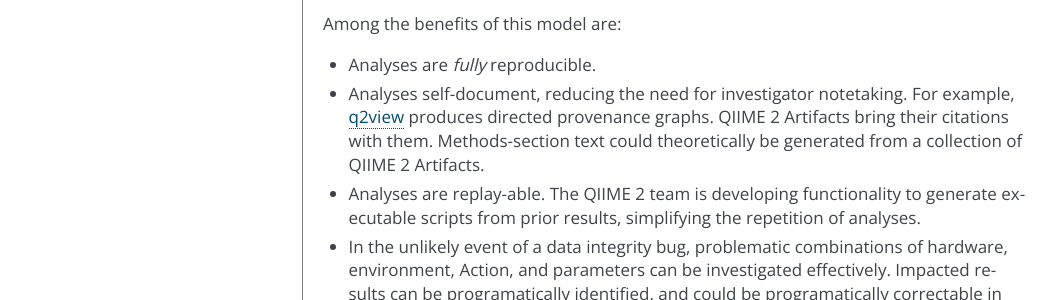
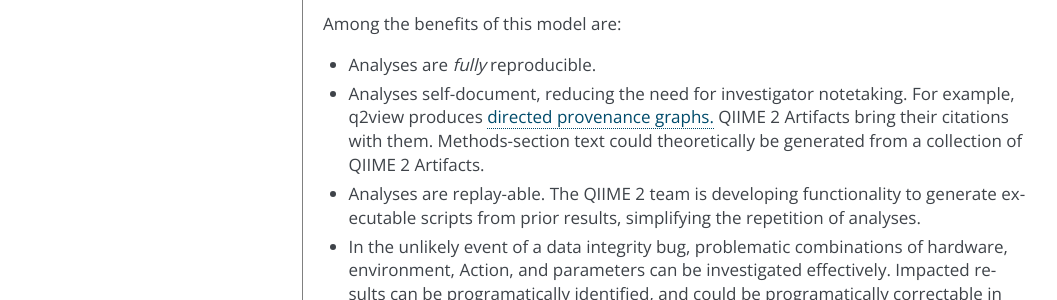
Before and after one commit to qiime2/dev-docs, a Sphinx documentation site: the page built from source/storing-data/provenance.rst, in a window 1280 px wide and 900 px high, scrolled down 1086 px. Shown: the part 178-478 px from the top of the window, without its empty margins (106-1163 px from the left). Built offline with Sphinx 7.4.7, drawn with Linux system fonts in a browser that asks for light colours; part of the change alters nothing that is shown.

```diff
--- a/source/storing-data/provenance.rst
+++ b/source/storing-data/provenance.rst
@@ -48,7 +48,7 @@ Among the benefits of this model are:
 
 - Analyses are *fully* reproducible.
 - Analyses self-document, reducing the need for investigator notetaking.
-  For example, `q2view <https://view.qiime2.org/>`_ produces directed provenance graphs.
+  For example, q2view produces `directed provenance graphs. <https://view.qiime2.org/provenance/?src=https%3A%2F%2Fdocs.qiime2.org%2F2021.4%2Fdata%2Ftutorials%2Fmoving-pictures%2Fcore-metrics-results%2Funweighted_unifrac_emperor.qzv>`__
   QIIME 2 Artifacts bring their citations with them.
   Methods-section text could theoretically be generated
   from a collection of QIIME 2 Artifacts.
```
